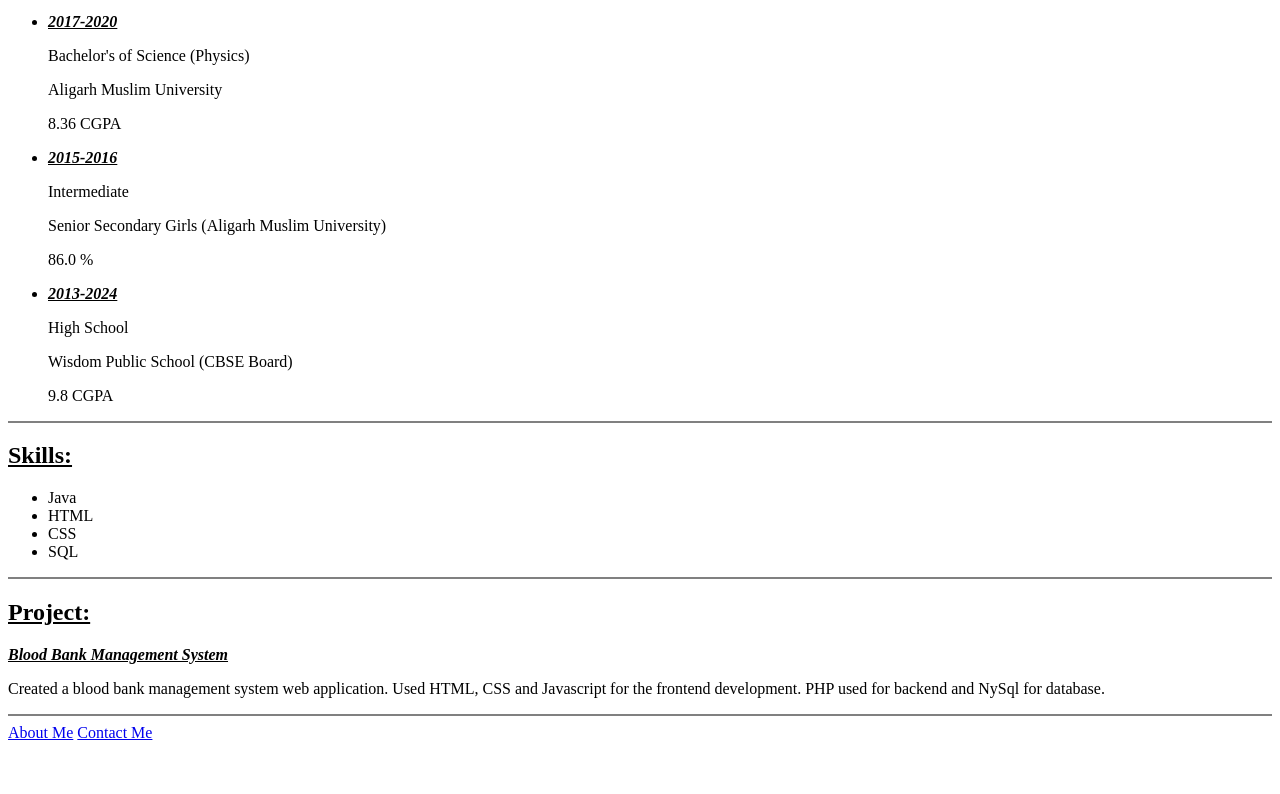
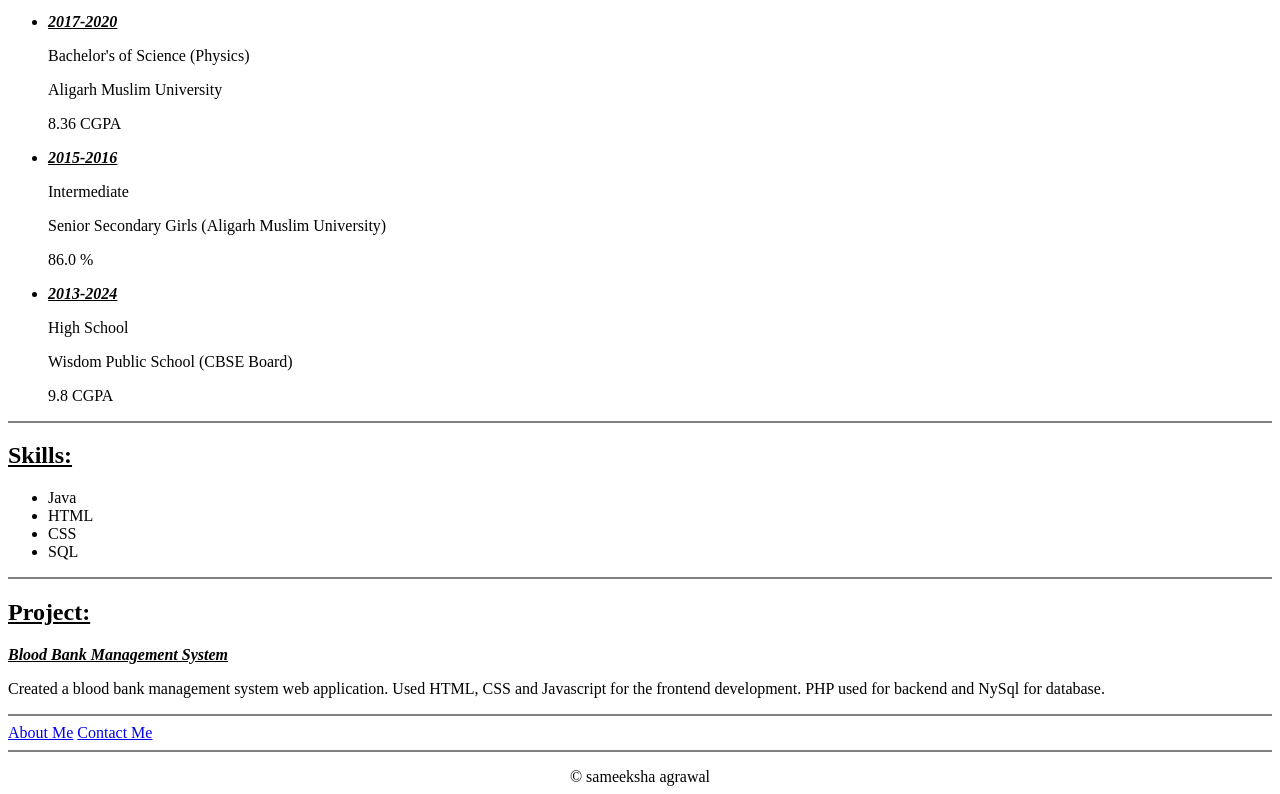
Before and after one commit to sameeksha0326/html-resume, a plain HTML site: page index.html in a window 1280 px wide. Shown: the part 559-1353 px from the top of the page. Before the commit the page ends 1309 px from the top, so only its background shows below. Drawn offline with Linux system fonts and the light colour scheme.

Commit message:
Update index.html

```diff
--- a/index.html
+++ b/index.html
@@ -54,5 +54,9 @@
         <hr noshade="true"/>
         <a href = "./about.html">About Me</a>
         <a href = "./contact.html">Contact Me</a>
+        <hr noshade="true"/>
+        <footer>
+            <p><center>© sameeksha agrawal</center</p>
+        </footer>
     </body>
 </html>
```
